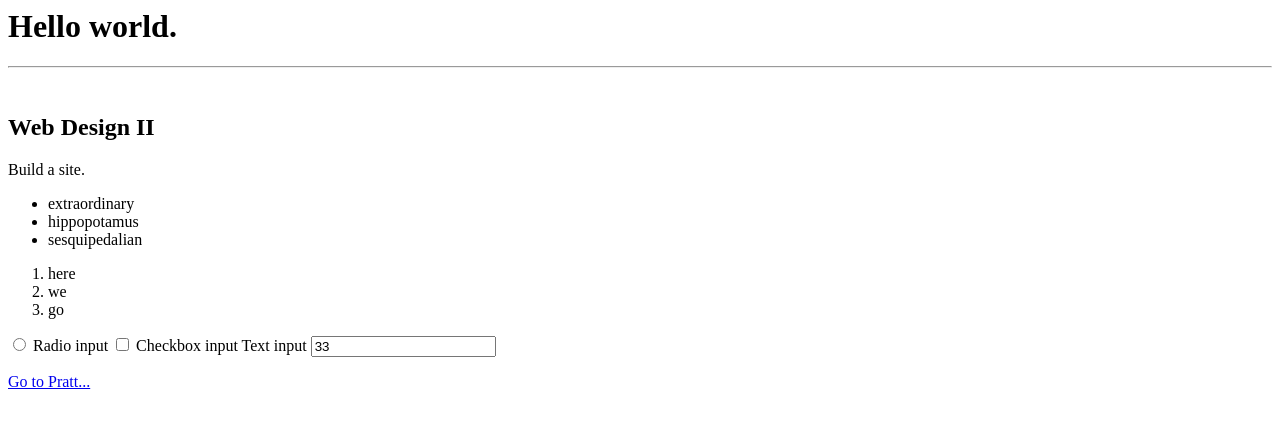
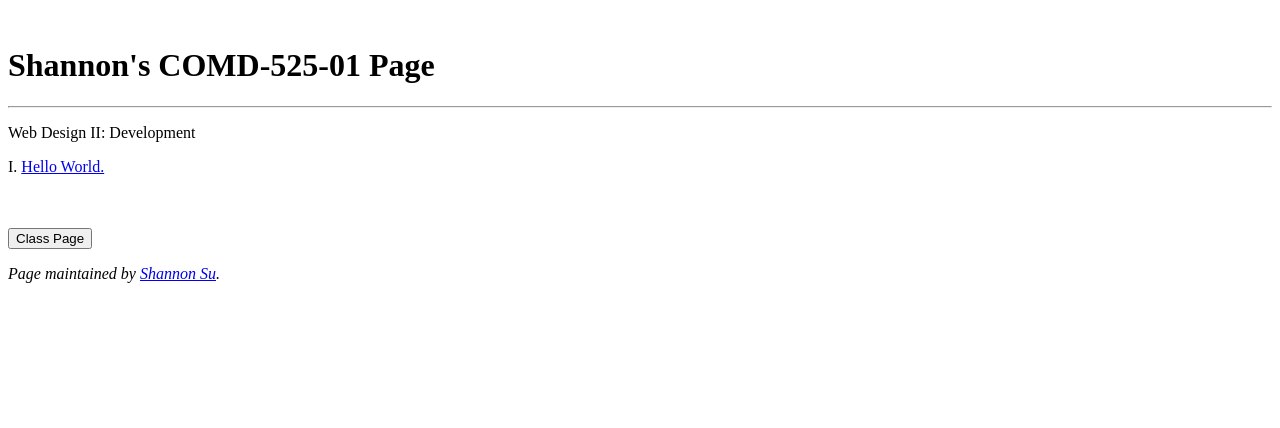
Before and after one commit to ssux/ssux.github.io, a plain HTML site: page index.html in a window 1280 px wide. Drawn offline with Linux system fonts and the light colour scheme.

Commit message:
updated index

```diff
--- a/index.html
+++ b/index.html
@@ -1,28 +1,20 @@
 <html>
     <head>
-        <title>Hello world.</title>
+        <title>Shannon's COMD-525-01 Page</title>
     </head>
     <body>
-        <h1>Hello world.</h1>
+        <br>
+        <h1>Shannon's COMD-525-01 Page</h1>
         <hr>
+        <p>Web Design II: Development</p>
+        <p>I. <a href="project1/project1.html">Hello World.</a></p>
         <br>
-        <h2>Web Design II</h2>
-        <p>Build a site.</p>
-        <ul>
-            <li>extraordinary</li>
-            <li>hippopotamus</li>
-            <li>sesquipedalian</li>
-        </ul>
-        <ol>
-            <li>here</li>
-            <li>we</li>
-            <li>go</li>
-        </ol>
-        <input type="radio" name="rad"> Radio input
-
-        <input type="checkbox"> Checkbox input
-
-        Text input <input type="text" value="33">
-        <p></p><a href="http://pratt.edu">Go to Pratt...</a>
+        <br>
+        <form action="http://web2.ga">
+            <input type="submit" value="Class Page">
+        </form>
+        <address>
+            Page maintained by <a href="ssux@pratt.edu">Shannon Su</a>.
+        </address>
     </body>
 </html>
```
Also changed, not shown: project1/project1.html (added, +13 -0 lines).
